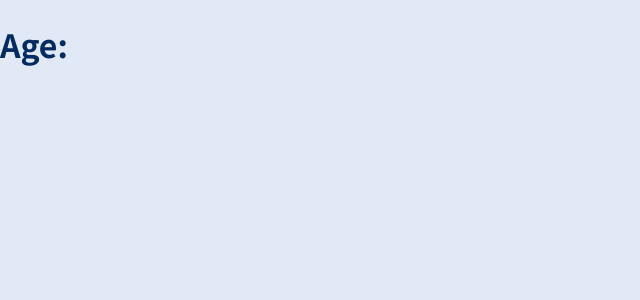
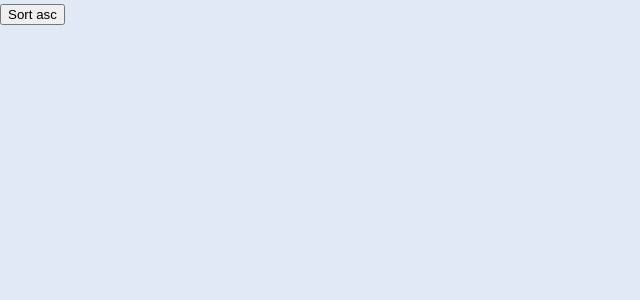
Before and after one commit to exemplar-codes/react-router-demo, a React (Create React App) app: page / in a window 1280 px wide. Shown: the top 300 px of the page, without its empty margins (0-640 px from the left). Built offline with nearby package versions, Linux system fonts and the light colour scheme.

Commit message:
Write to query params

```diff
--- a/src/App.jsx
+++ b/src/App.jsx
@@ -1,12 +1,16 @@
-import { useLocation } from "react-router-dom";
+import { useHistory, useLocation } from "react-router-dom";
 
-// URI: ?age=2
 export default function App() {
+  const history = useHistory();
   const location = useLocation();
 
-  const qparams = new URLSearchParams(location.search);
+  const onClickHandler = () => {
+    const qParamBuilder = new URLSearchParams();
+    qParamBuilder.set("avatarEmoji", "😼");
 
-  const age = qparams.get("age");
+    const updatedURL = location.pathname + "?" + qParamBuilder.toString();
+    history.push(updatedURL);
+  };
 
-  return <h1>Age: {age}</h1>;
+  return <button onClick={onClickHandler}>Sort asc</button>; // clicking will add '?sort=asc' to the URL
 }
```
